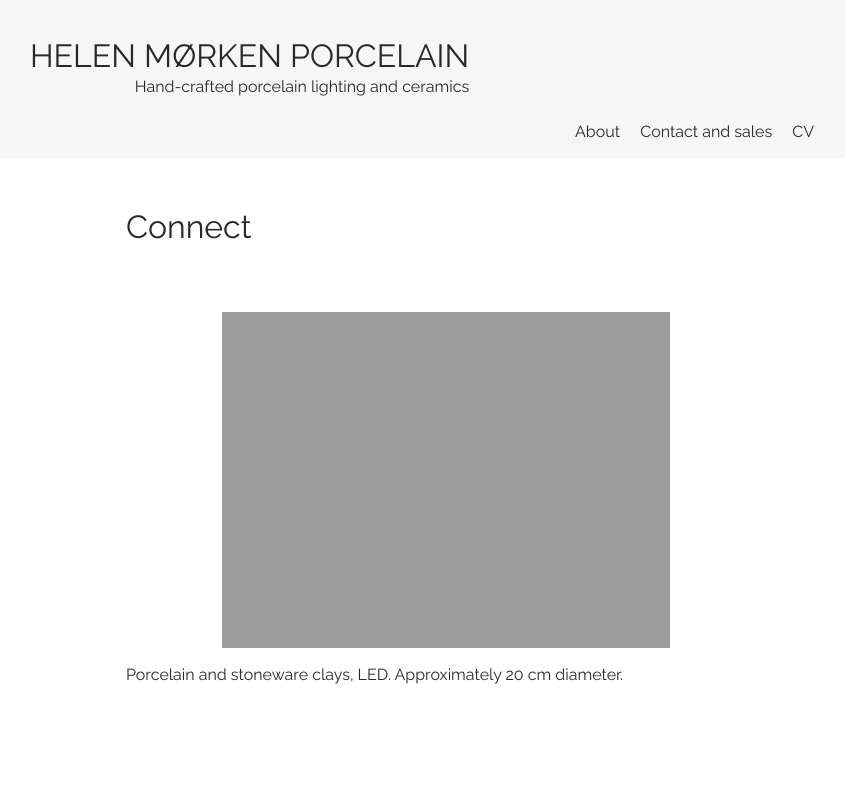
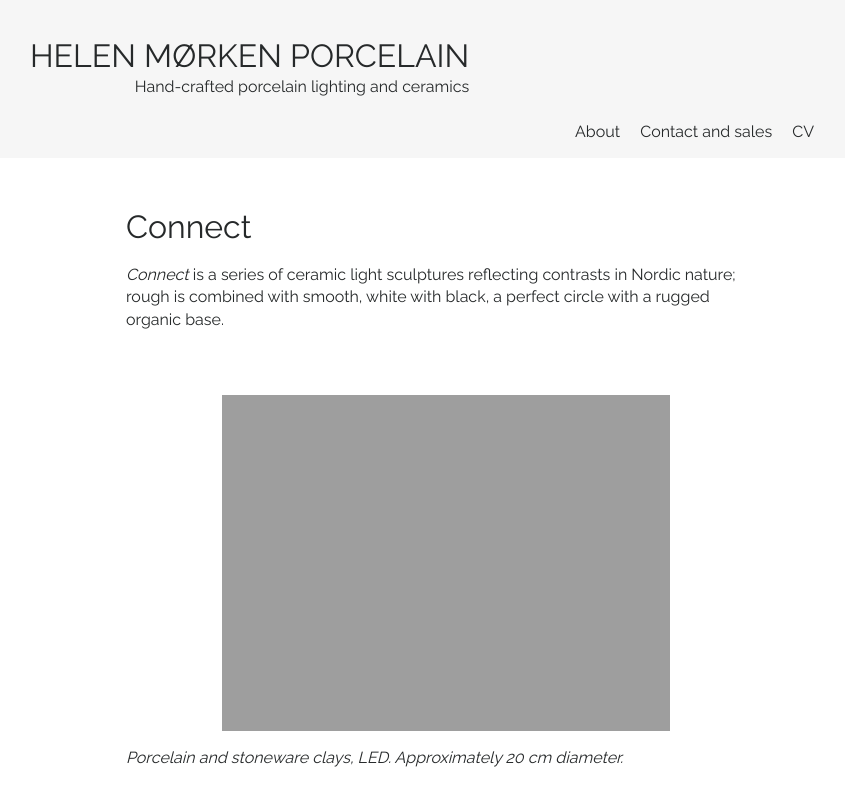
Before and after one commit to rebekkjm/helenmorkenno, a Jekyll site: the page built from _products/circle-of-light.md, in a window 1280 px wide. Shown: the top 806 px of the page, without its empty margins (194-1039 px from the left). Built offline with Jekyll 4.4.1, drawn with Linux system fonts in a browser that asks for light colours.

Commit message:
Update circle-of-light.md

```diff
--- a/_products/circle-of-light.md
+++ b/_products/circle-of-light.md
@@ -5,7 +5,8 @@ order: 4
 image: "Circle_of_light.jpg"
 ---
 
+*Connect* is a series of ceramic light sculptures reflecting contrasts in Nordic nature; rough is combined with smooth, white with black, a perfect circle with a rugged organic base.
+
 ![Circle of small led lights in stoneware base]({{ site.github.url }}/img/Circle_of_light.jpg)
 
-Porcelain and stoneware clays, LED.
-Approximately 20 cm diameter.
+*Porcelain and stoneware clays, LED. Approximately 20 cm diameter.*
```
